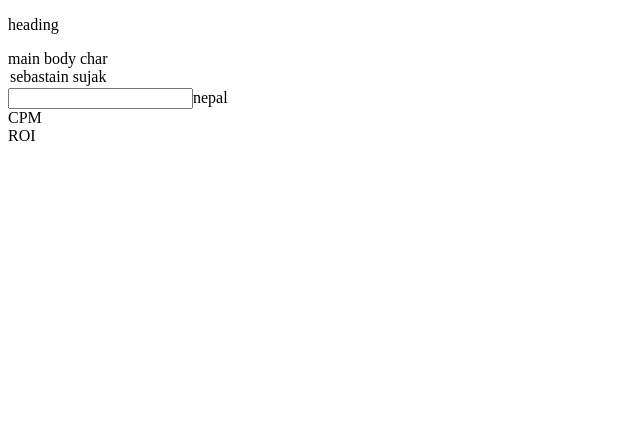
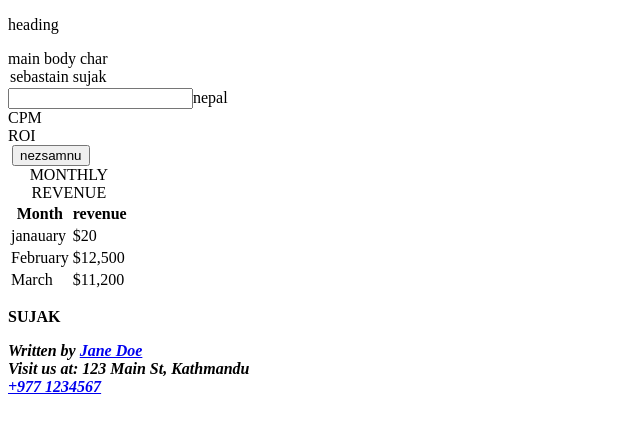
Before and after one commit to cursitesebastian-bot/pppo, a website: page index.html in a window 1280 px wide. Shown: the whole page, without its empty margins (0-640 px from the left). Drawn offline with Linux system fonts and the light colour scheme.

Commit message:
Update index.html

```diff
--- a/index.html
+++ b/index.html
@@ -27,6 +27,32 @@
         ROI
       </div>
     </section>
+    <section>
+            <img>
+            <area class="tr">
+            <button href="/nextpage" id="nezsanu">nezsamnu</button>
+        </section>
+        <main>
+            <table>
+                <caption>MONTHLY REVENUE</caption>
+                <thead>
+                    <tr><th>Month</th><th>revenue</th></tr>
+                </thead>
+                <tbody>
+                    <tr><td>janauary</td><td>$20</td></tr>
+                    <tr><td>February</td><td>$12,500</td></tr>
+                    <tr><td>March</td><td>$11,200</td></tr>
+                </tbody>
+            </table>
+        </main>
+        <footer>
+            <p><b>SUJAK</p>
+            <address>
+                Written by <a href="mailto:jane@example.com">Jane Doe</a><br>
+                Visit us at: 123 Main St, Kathmandu<br>
+                <a href="tel:+9771234567">+977 1234567</a>
+            </address>
+        </footer>
     <script src="/script.js"></script>
   </body>
 </html>
```
